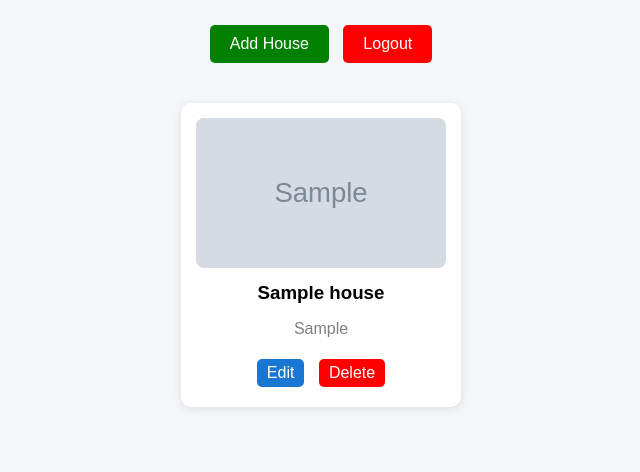
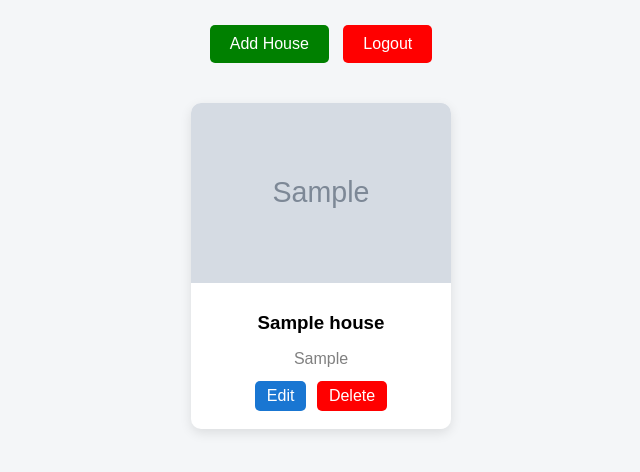
Before and after one commit to maddibhuvana111-hms/HMS-project, a Flask app: page /dashboard in a window 1280 px wide. Shown: the part 98-570 px from the top of the page, without its empty margins (319-959 px from the left). Run offline with Flask 3, Linux system fonts and the light colour scheme; the visitor is signed in with stand-in values (Sample User, id 1); tables that the repository leaves empty hold one stand-in row (values such as "Sample post"); grey boxes marked "Sample" are stand-in pictures.

Commit message:
dashboard image UI improved

```diff
--- a/templates/dashboard.html
+++ b/templates/dashboard.html
@@ -43,19 +43,22 @@
 
         .card {
             background: white;
-            width: 250px;
+            width: 260px;
             margin: 15px;
-            padding: 15px;
             border-radius: 10px;
-            box-shadow: 0 2px 10px rgba(0,0,0,0.1);
-            text-align: center;
+            box-shadow: 0 4px 12px rgba(0,0,0,0.1);
+            overflow: hidden;
         }
 
         .card img {
             width: 100%;
-            height: 150px;
+            height: 180px;
             object-fit: cover;
-            border-radius: 8px;
+        }
+
+        .card-body {
+            padding: 15px;
+            text-align: center;
         }
 
         .card h3 {
@@ -64,14 +67,15 @@
 
         .card p {
             color: gray;
+            margin-bottom: 10px;
         }
 
         .action-btn {
-            padding: 5px 10px;
+            padding: 6px 12px;
             color: white;
             text-decoration: none;
             border-radius: 5px;
-            margin: 5px;
+            margin: 3px;
             display: inline-block;
         }
 
@@ -100,14 +104,16 @@
         {% if house['image'] %}
             <img src="{{ url_for('static', filename='uploads/' + house['image']) }}">
         {% else %}
-                <p>No Image</p>
+            <img src="https://via.placeholder.com/300x180?text=No+Image">
         {% endif %}
 
+        <div class="card-body">
             <h3>{{ house['name'] }}</h3>
             <p>{{ house['location'] }}</p>
 
             <a href="/edit_house/{{ house['id'] }}" class="action-btn edit">Edit</a>
             <a href="/delete_house/{{ house['id'] }}" class="action-btn delete">Delete</a>
+        </div>
 
     </div>
     {% endfor %}
```
Lines whose indentation alone changed are shown as unchanged.
